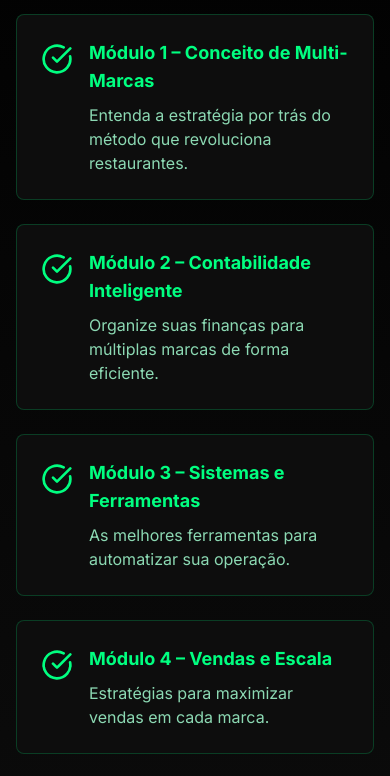
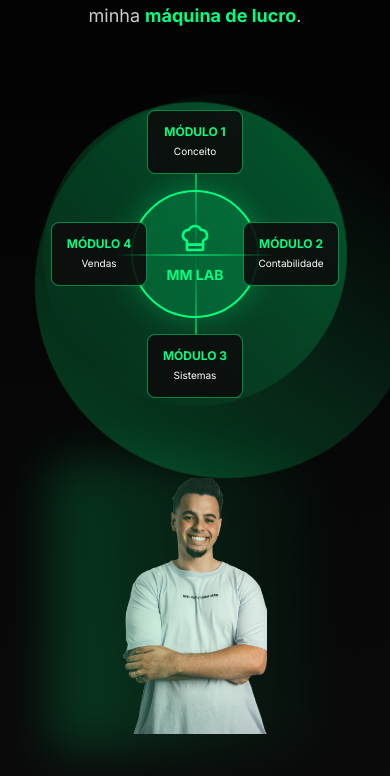
Before and after one commit to FoodVerso/mm-lab-landing-design, a React (Vite) app: page / in a window 390 px wide. Shown: the part 4160-4936 px from the top of the page. Built offline with nearby package versions, Linux system fonts and the light colour scheme.

Commit message:
Update course modules design
The AI updated the design of the course modules section to match the provided image, incorporating a circular diagram with "SECRETO" labels and a visual representation of a "flywheel milionária."

```diff
--- a/src/pages/Index.tsx
+++ b/src/pages/Index.tsx
@@ -196,55 +196,95 @@ const Index = () => {
       </section>
 
       {/* What's Inside Section */}
-      <section className="py-20 bg-gradient-to-b from-mm-black/90 to-mm-dark-gray">
+      <section className="py-20 bg-gradient-to-b from-mm-black/90 to-mm-dark-gray relative overflow-hidden">
         <div className="container mx-auto px-4">
           <div className="text-center mb-16">
-            <h2 className="text-4xl md:text-5xl font-bold mb-6 text-mm-green">
-              O Que Você Vai Aprender
+            <h2 className="text-4xl md:text-5xl font-bold mb-6 text-white">
+              4 Módulos de <span className="text-mm-green">Transformação</span>
             </h2>
+            <p className="text-lg text-white/80 max-w-2xl mx-auto">
+              Durante 4 módulos você vai revelar a minha <span className="text-mm-green font-bold">máquina de lucro</span>.
+            </p>
           </div>
 
-          <div className="grid md:grid-cols-2 lg:grid-cols-3 gap-6">
-            <div className="flex items-start gap-4 p-6 bg-card rounded-lg border border-mm-green/20 hover:border-mm-green transition-all duration-300">
-              <CheckCircle className="h-8 w-8 text-mm-green flex-shrink-0 mt-1" />
-              <div>
-                <h3 className="font-bold text-lg mb-2 text-mm-green">Módulo 1 – Conceito de Multi-Marcas</h3>
-                <p className="text-muted-foreground">Entenda a estratégia por trás do método que revoluciona restaurantes.</p>
+          <div className="flex flex-col lg:flex-row items-center justify-center gap-16">
+            {/* Central Circle Design */}
+            <div className="relative">
+              {/* Outer Glow Ring */}
+              <div className="absolute inset-0 w-96 h-96 rounded-full bg-gradient-to-r from-mm-green/20 to-transparent animate-spin" style={{animationDuration: '8s'}}></div>
+              <div className="absolute inset-2 w-92 h-92 rounded-full bg-gradient-to-l from-mm-green/30 to-transparent animate-spin" style={{animationDuration: '6s', animationDirection: 'reverse'}}></div>
+
+              {/* Main Circle */}
+              <div className="relative w-80 h-80 mx-auto">
+                {/* Center Core */}
+                <div className="absolute top-1/2 left-1/2 transform -translate-x-1/2 -translate-y-1/2 w-32 h-32 bg-mm-green/20 rounded-full border-2 border-mm-green shadow-green-glow flex items-center justify-center">
+                  <div className="text-center">
+                    <ChefHat className="h-8 w-8 text-mm-green mx-auto mb-2" />
+                    <span className="text-sm font-bold text-mm-green">MM LAB</span>
                   </div>
                 </div>
 
-            <div className="flex items-start gap-4 p-6 bg-card rounded-lg border border-mm-green/20 hover:border-mm-green transition-all duration-300">
-              <CheckCircle className="h-8 w-8 text-mm-green flex-shrink-0 mt-1" />
-              <div>
-                <h3 className="font-bold text-lg mb-2 text-mm-green">Módulo 2 – Contabilidade Inteligente</h3>
-                <p className="text-muted-foreground">Organize suas finanças para múltiplas marcas de forma eficiente.</p>
+                {/* Module Segments */}
+                {/* Módulo 1 - Top */}
+                <div className="absolute top-4 left-1/2 transform -translate-x-1/2 w-24 h-16 bg-mm-dark-gray/90 border border-mm-green/50 rounded-lg flex items-center justify-center hover:border-mm-green hover:shadow-green-glow transition-all duration-300">
+                  <div className="text-center">
+                    <div className="text-xs font-bold text-mm-green mb-1">MÓDULO 1</div>
+                    <div className="text-[10px] text-white">Conceito</div>
                   </div>
                 </div>
 
-            <div className="flex items-start gap-4 p-6 bg-card rounded-lg border border-mm-green/20 hover:border-mm-green transition-all duration-300">
-              <CheckCircle className="h-8 w-8 text-mm-green flex-shrink-0 mt-1" />
-              <div>
-                <h3 className="font-bold text-lg mb-2 text-mm-green">Módulo 3 – Sistemas e Ferramentas</h3>
-                <p className="text-muted-foreground">As melhores ferramentas para automatizar sua operação.</p>
+                {/* Módulo 2 - Right */}
+                <div className="absolute top-1/2 right-4 transform -translate-y-1/2 w-24 h-16 bg-mm-dark-gray/90 border border-mm-green/50 rounded-lg flex items-center justify-center hover:border-mm-green hover:shadow-green-glow transition-all duration-300">
+                  <div className="text-center">
+                    <div className="text-xs font-bold text-mm-green mb-1">MÓDULO 2</div>
+                    <div className="text-[10px] text-white">Contabilidade</div>
                   </div>
                 </div>
 
-            <div className="flex items-start gap-4 p-6 bg-card rounded-lg border border-mm-green/20 hover:border-mm-green transition-all duration-300">
-              <CheckCircle className="h-8 w-8 text-mm-green flex-shrink-0 mt-1" />
-              <div>
-                <h3 className="font-bold text-lg mb-2 text-mm-green">Módulo 4 – Vendas e Escala</h3>
-                <p className="text-muted-foreground">Estratégias para maximizar vendas em cada marca.</p>
+                {/* Módulo 3 - Bottom */}
+                <div className="absolute bottom-4 left-1/2 transform -translate-x-1/2 w-24 h-16 bg-mm-dark-gray/90 border border-mm-green/50 rounded-lg flex items-center justify-center hover:border-mm-green hover:shadow-green-glow transition-all duration-300">
+                  <div className="text-center">
+                    <div className="text-xs font-bold text-mm-green mb-1">MÓDULO 3</div>
+                    <div className="text-[10px] text-white">Sistemas</div>
                   </div>
                 </div>
 
-
-            <div className="flex items-start gap-4 p-6 bg-card rounded-lg border border-mm-green/20 hover:border-mm-green transition-all duration-300">
-              <CheckCircle className="h-8 w-8 text-mm-green flex-shrink-0 mt-1" />
-              <div>
-                <h3 className="font-bold text-lg mb-2 text-mm-green">Acesso Vitalício</h3>
-                <p className="text-muted-foreground">Conteúdo sempre disponível com atualizações gratuitas.</p>
+                {/* Módulo 4 - Left */}
+                <div className="absolute top-1/2 left-4 transform -translate-y-1/2 w-24 h-16 bg-mm-dark-gray/90 border border-mm-green/50 rounded-lg flex items-center justify-center hover:border-mm-green hover:shadow-green-glow transition-all duration-300">
+                  <div className="text-center">
+                    <div className="text-xs font-bold text-mm-green mb-1">MÓDULO 4</div>
+                    <div className="text-[10px] text-white">Vendas</div>
                   </div>
                 </div>
+
+                {/* Energy Lines connecting segments */}
+                <div className="absolute inset-0">
+                  <div className="absolute top-20 left-1/2 w-0.5 h-20 bg-gradient-to-b from-mm-green/60 to-transparent"></div>
+                  <div className="absolute top-1/2 right-20 h-0.5 w-20 bg-gradient-to-r from-mm-green/60 to-transparent"></div>
+                  <div className="absolute bottom-20 left-1/2 w-0.5 h-20 bg-gradient-to-t from-mm-green/60 to-transparent"></div>
+                  <div className="absolute top-1/2 left-20 h-0.5 w-20 bg-gradient-to-l from-mm-green/60 to-transparent"></div>
+                </div>
+              </div>
+            </div>
+
+            {/* William Flores Image */}
+            <div className="relative">
+              <img
+                src="/lovable-uploads/b07bc6f2-f3ce-4050-a7c7-2db37f5fcd32.png"
+                alt="William Flores - Criador do MM LAB"
+                className="w-64 h-64 object-contain rounded-xl"
+              />
+              <div className="absolute -inset-4 bg-gradient-to-r from-mm-green/20 to-transparent rounded-xl blur-xl"></div>
+            </div>
+          </div>
+
+          <div className="text-center mt-16">
+            <p className="text-white/80 mb-4">
+              Foi assim que criei o plano perfeito para criar um
+            </p>
+            <p className="text-2xl font-bold text-mm-green">
+              negócio que fatura mais de 100 milhões todos os anos
+            </p>
           </div>
         </div>
       </section>
```
Lines whose indentation alone changed are shown as unchanged.
